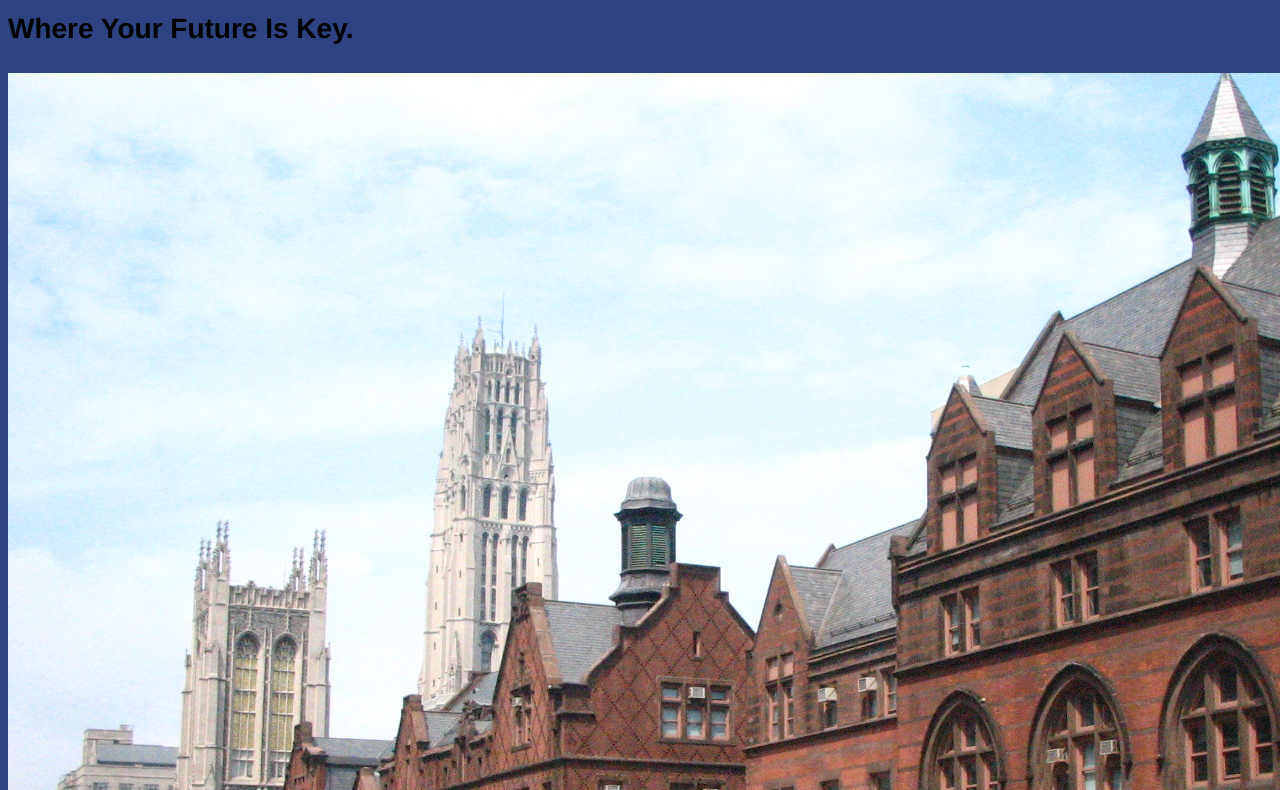
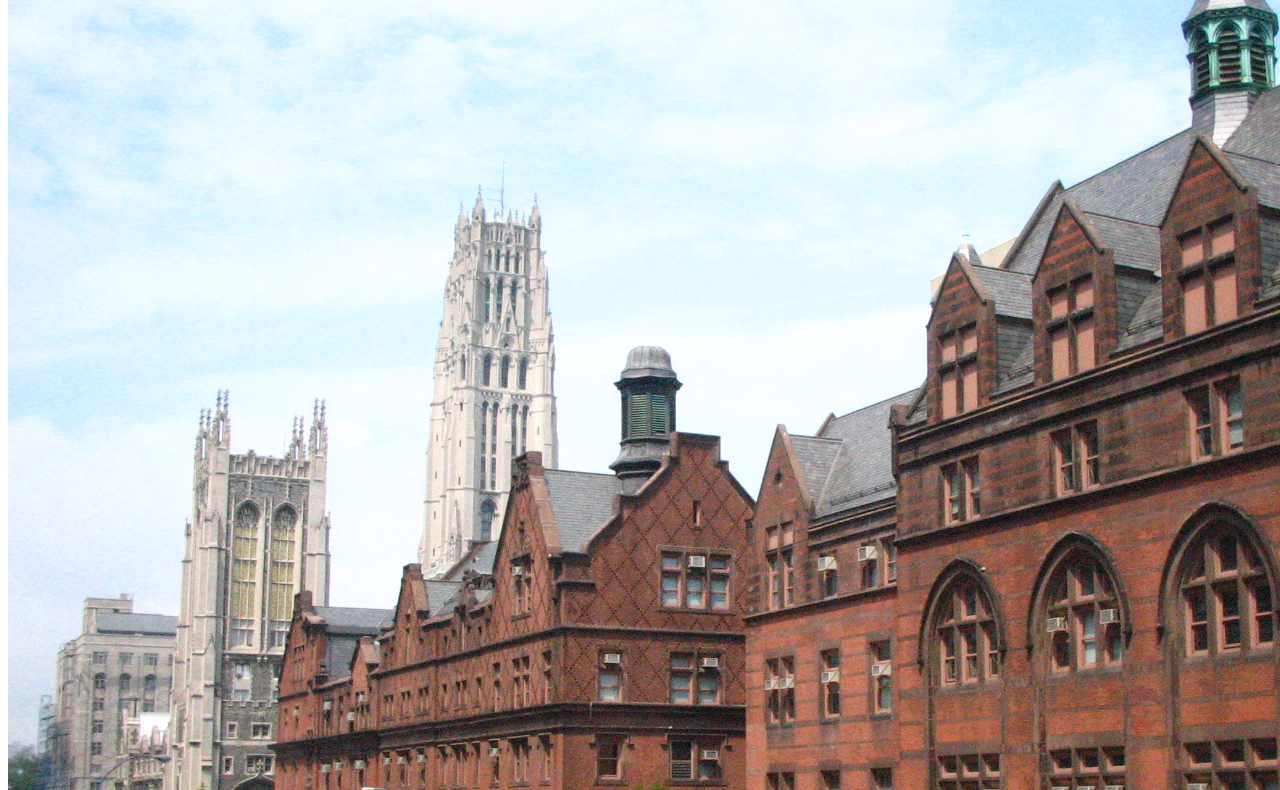
Before and after one commit to elyseblake/elyseblake.github.io, a plain HTML site: page unit_3/index.html in a window 1280 px wide. Shown: the part 66-856 px from the top of the page. Drawn offline with Linux system fonts and the light colour scheme.

Commit message:
unit 3 final

```diff
--- a/unit_3/css/style.css
+++ b/unit_3/css/style.css
@@ -1,11 +1,11 @@
 body {
-  background-color: #2D4382;
+  background-color: white;
   font-family: helvetica;
 
 }
 h1, p {
 	font-weight: bold;
-	font-size: 28px;
+	font-size: 16px;
 }
 ul {
     text-align: center;
--- a/unit_3/index.html
+++ b/unit_3/index.html
@@ -5,9 +5,9 @@
 		<link rel="stylesheet" type="text/css" href="css\style.css">
 	</head>
 	<body>
+		<img src="images/NYCUniversity.jpeg" alt="NYC University Building" title="Wecome to NYC University!"/>
 		<h1>NYC University</h1>
 		<p>Where Your Future Is Key.</p>
-		<img src="images/NYCUniversity.jpeg" alt="NYC University Building" title="Wecome to NYC University!"/>
 		<p>At NYC University, we pride ourselves on supporting our students. We know that graduate work is difficult enough without having overly complicated buraucracy standing in the way. It is our mission to make your experience at NYC University smoother for you. </p>
 		<ul>
 			<br>Make an appointment with an advisor.</br>
```
